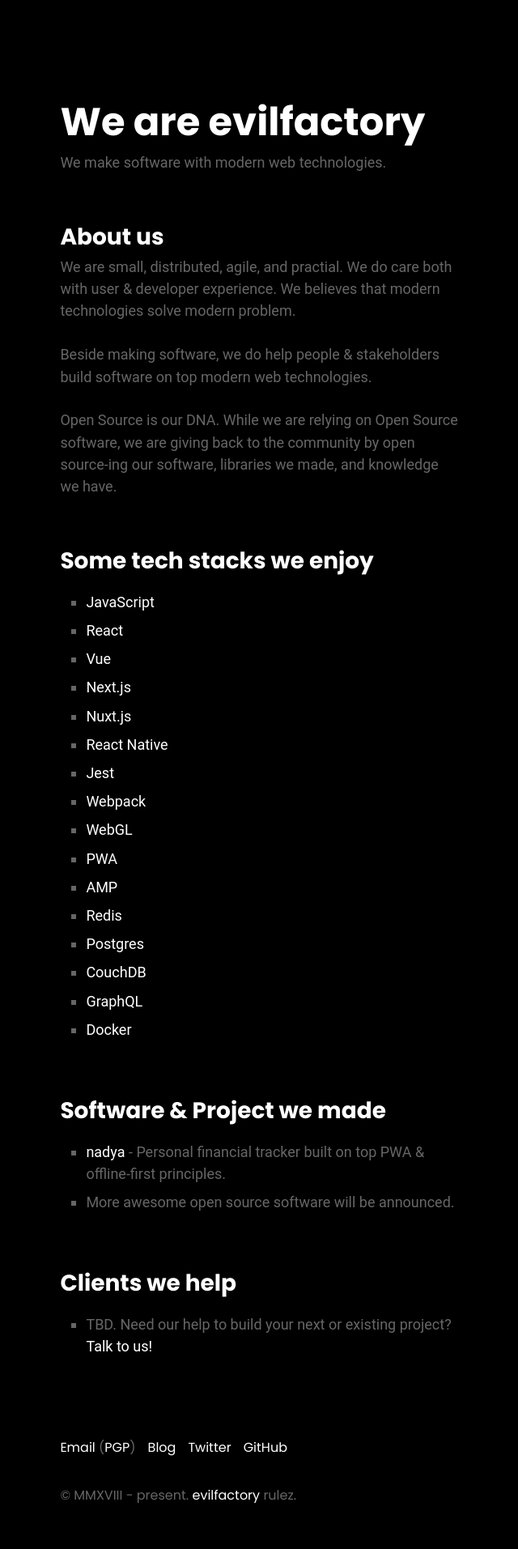
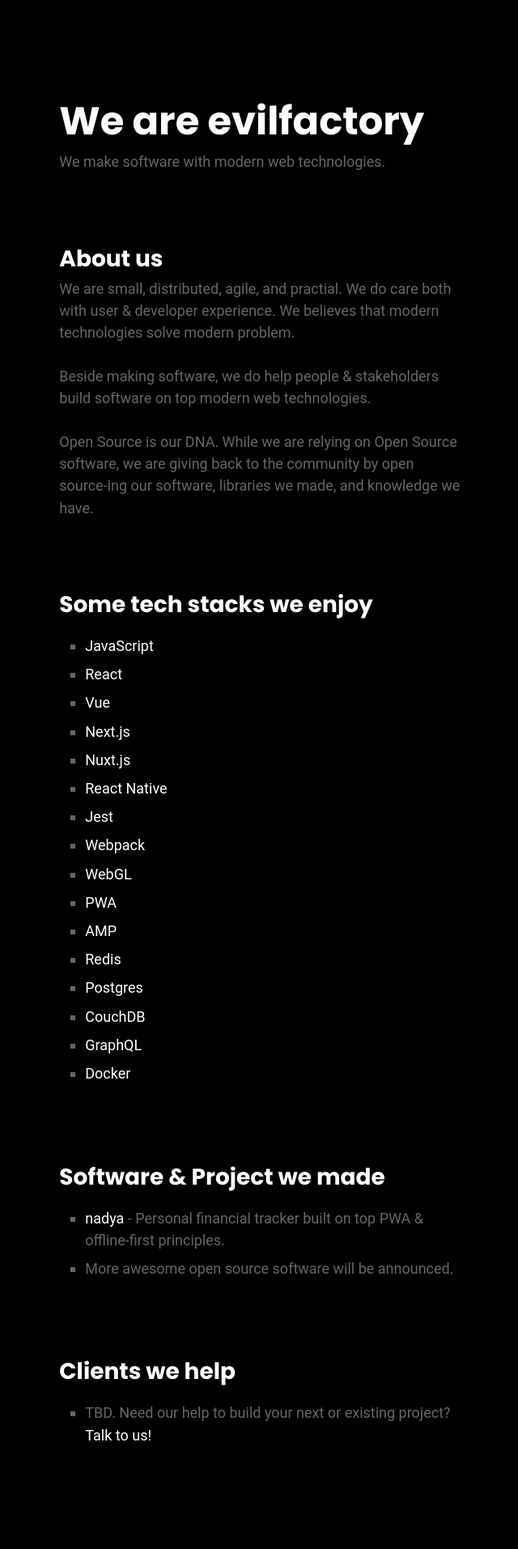
Before and after one commit to evilfactorylabsarchive/web, a Next.js app: page / in a window 1280 px wide. Shown: the top 1913 px of the page at 81% size, without its empty margins (12-652 px from the left). Built offline with nearby package versions, Linux system fonts and the light colour scheme.

Commit message:
fix: don't polute styling by using global selector

```diff
--- a/components/Footer.js
+++ b/components/Footer.js
@@ -1,7 +1,7 @@
 import Link from 'next/link'
 
 export default ({ links }) => (
-  <footer>
+  <footer className='u-with-padding'>
     <p>
       <span>
         <a href='mailto:hello@evilfactory.id'>Email</a> (
--- a/components/fragments/Index/About.js
+++ b/components/fragments/Index/About.js
@@ -1,5 +1,5 @@
 export default () => (
-  <div>
+  <div className='u-with-padding'>
     <h4>About us</h4>
     <p>
       We are small, distributed, agile, and practial. We do care both with user
--- a/components/fragments/Index/Hero.js
+++ b/components/fragments/Index/Hero.js
@@ -1,5 +1,5 @@
 export default () => (
-  <div>
+  <div className='u-with-padding'>
     <h2>We are evilfactory</h2>
     <p>We make software with modern web technologies.</p>
   </div>
--- a/components/fragments/Index/Projects.js
+++ b/components/fragments/Index/Projects.js
@@ -1,6 +1,6 @@
 export default ({ projects }) => (
   <>
-    <div>
+    <div className='u-with-padding'>
       <h4>Software & Project we made</h4>
       <ul>
         {projects.map(project => (
@@ -14,7 +14,7 @@
         <li>More awesome open source software will be announced.</li>
       </ul>
     </div>
-    <div>
+    <div className='u-with-padding'>
       <h4>Clients we help</h4>
       <ul>
         <li>
--- a/components/fragments/Index/Stacks.js
+++ b/components/fragments/Index/Stacks.js
@@ -1,6 +1,6 @@
 export default ({ stacks }) => {
   return (
-    <div>
+    <div className='u-with-padding'>
       <h4>Some tech stacks we enjoy</h4>
       <ul>
         {stacks.map(stack => (
--- a/pages/_app.js
+++ b/pages/_app.js
@@ -64,9 +64,7 @@
             width: 100%;
             animation: 0.5s bhaa;
           }
-
-          footer,
-          div {
+          .u-with-padding {
             padding: 0.666rem;
           }
           h2 {
@@ -117,9 +115,8 @@
             footer p {
               text-align: left;
             }
-            footer,
-            div {
-              padding: 1.8rem;
+            .u-with-padding {
+              padding: 2.666rem;
             }
           }
 
--- a/pages/index.js
+++ b/pages/index.js
@@ -118,7 +118,7 @@
   render() {
     const { links, stacks, projects } = this.state
     return (
-      <div>
+      <div className='u-with-padding'>
         <Head>
           <title>evilfactory: The Web Technologies tinkerer team</title>
           <meta
```
